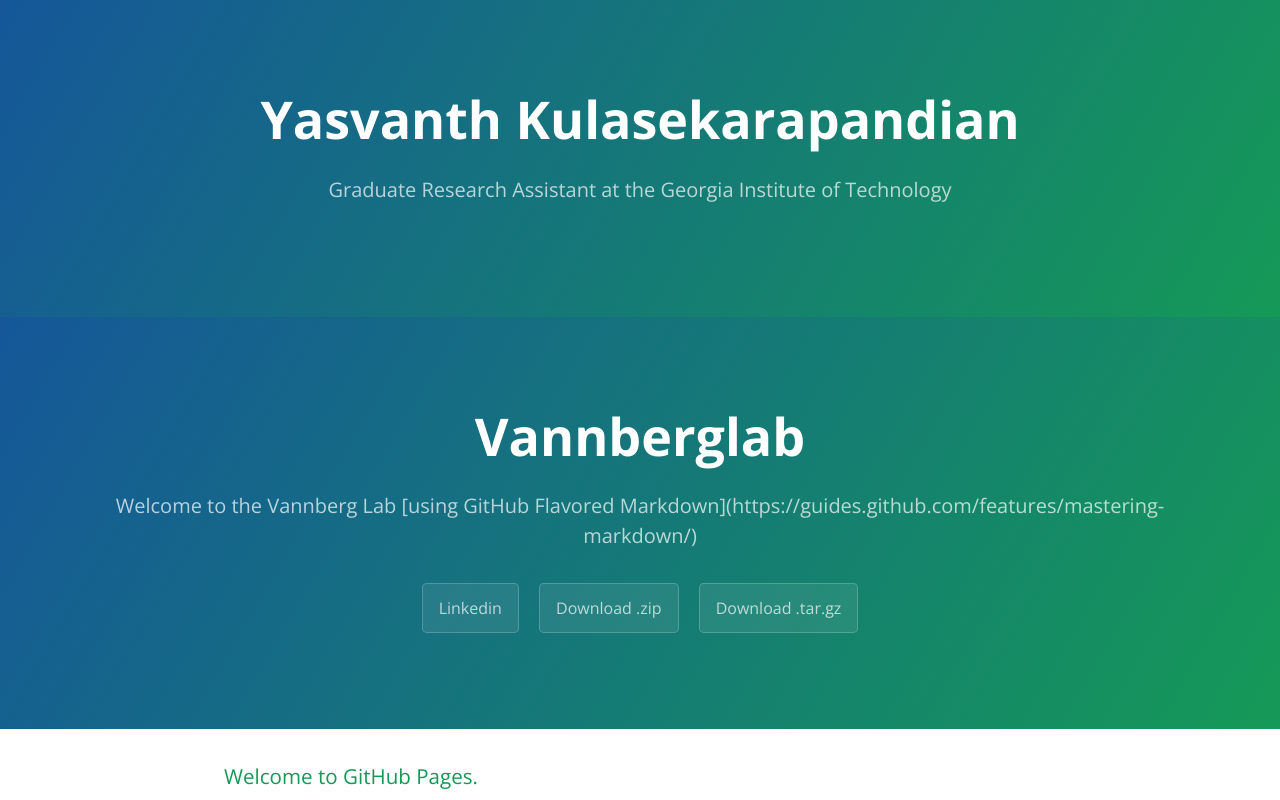
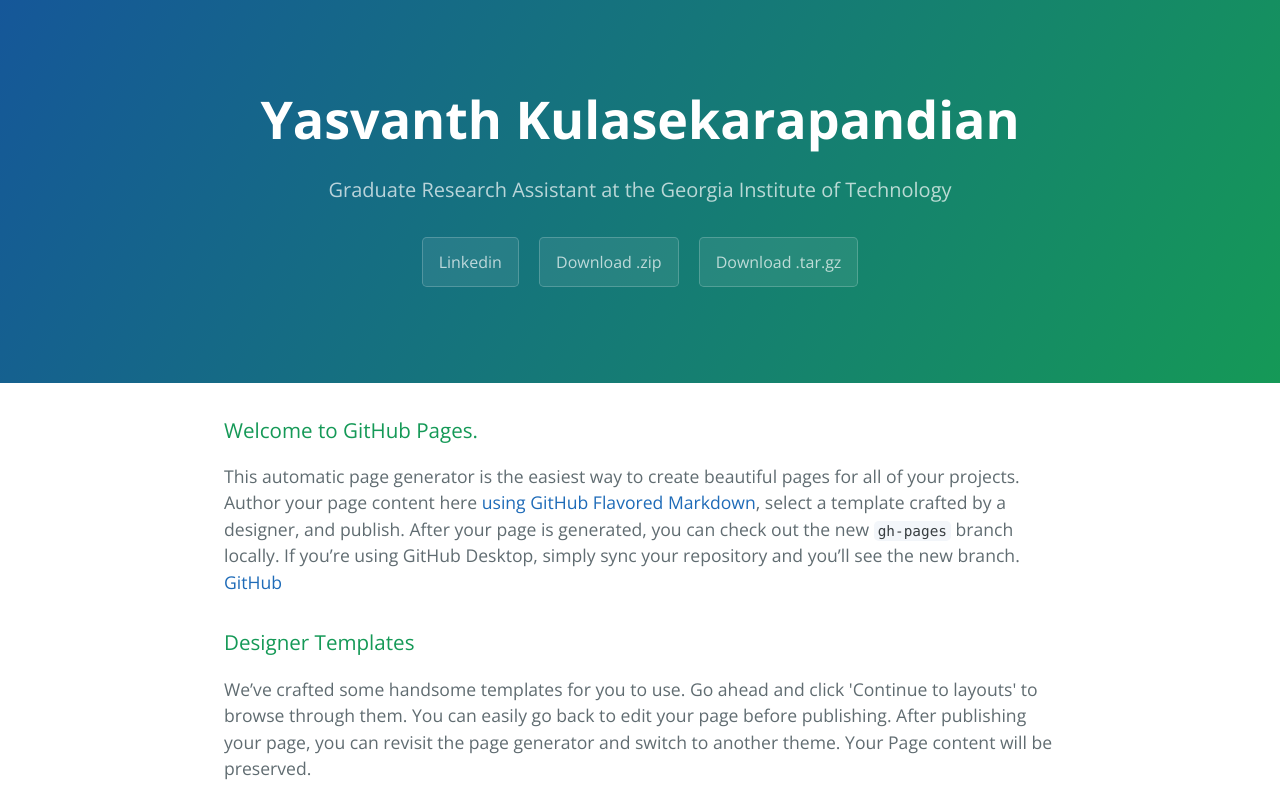
Before and after one commit to yeshtables/yeshtables.github.io, a plain HTML site: page index.html in a window 1280 px wide. Shown: the top 800 px of the page. Drawn offline with nearby package versions, Linux system fonts and the light colour scheme.

Commit message:
Update index.html

```diff
--- a/index.html
+++ b/index.html
@@ -10,15 +10,11 @@
     <link rel="stylesheet" type="text/css" href="stylesheets/github-light.css" media="screen">
   </head>
   <body>
+
     <section class="page-header">
       <h1 class="project-name">Yasvanth Kulasekarapandian</h1>
       <h2 class="project-tagline">Graduate Research Assistant at the Georgia Institute of Technology</h2>
-    </section>
-
-    <section class="page-header">
-      <h1 class="project-name">Vannberglab</h1>
-      <h2 class="project-tagline">Welcome to the Vannberg Lab [using GitHub Flavored Markdown](https://guides.github.com/features/mastering-markdown/)</h2>
-      <a href="https://wwww.linkedin.com/yasvanth" class="btn">Linkedin</a>
+       <a href="https://wwww.linkedin.com/yasvanth" class="btn">Linkedin</a>
       <a href="https://github.com/yeshtables/vannberglab/zipball/master" class="btn">Download .zip</a>
       <a href="https://github.com/yeshtables/vannberglab/tarball/master" class="btn">Download .tar.gz</a>
     </section>
```
